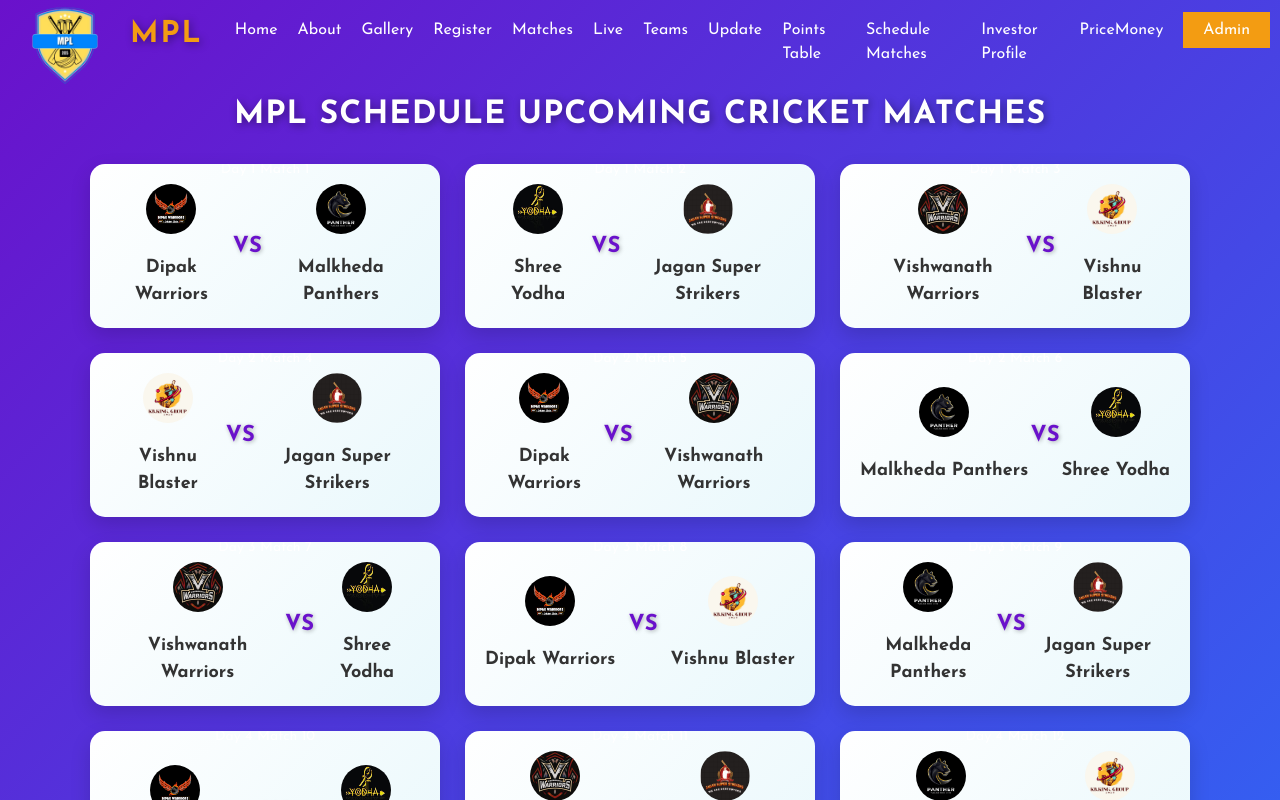
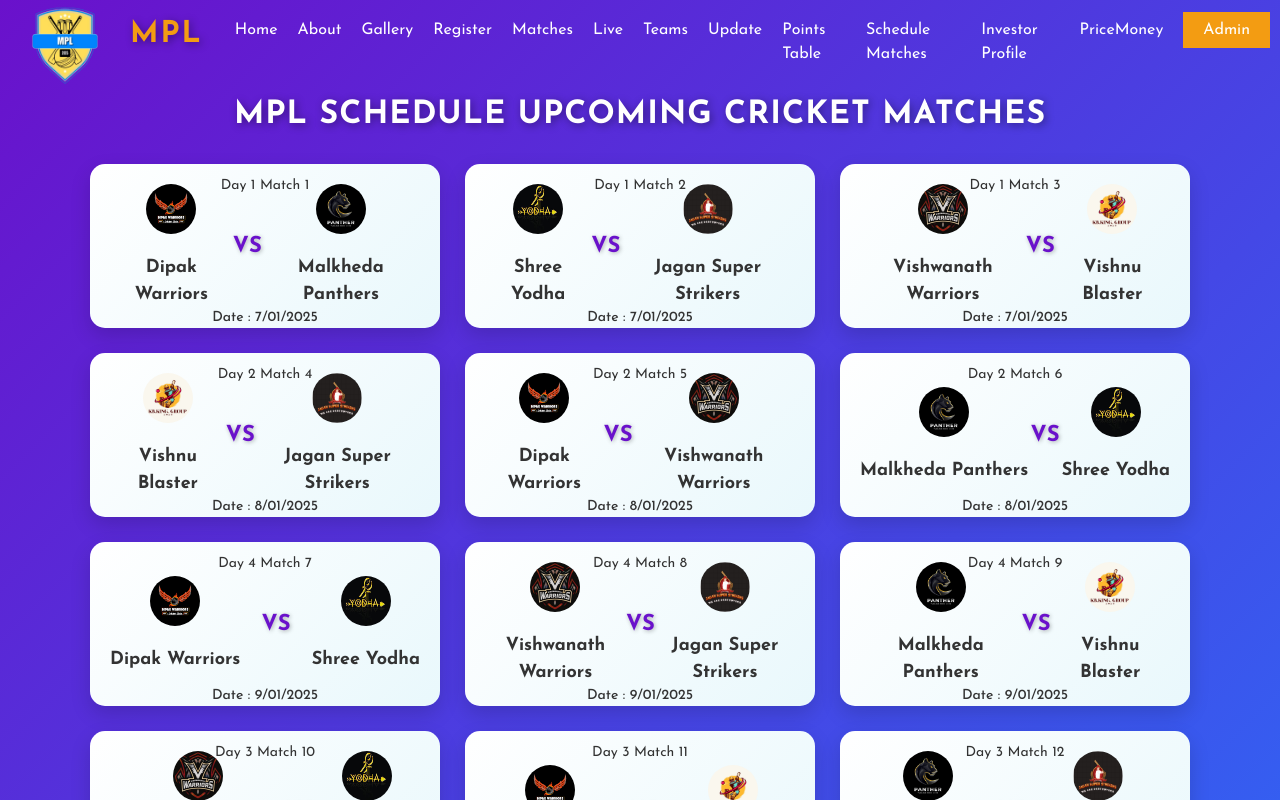
Before and after one commit to pankaj297/MPL, a React (Vite) app: page /schedule in a window 1280 px wide. Shown: the top 800 px of the page. Built offline with nearby package versions, Linux system fonts and the light colour scheme; no server answers.

Commit message:
change match format

```diff
--- a/src/components/Schedule.jsx
+++ b/src/components/Schedule.jsx
@@ -7,18 +7,21 @@ export const Schedule = () => {
    {
      id: 1,
      day: 1,
+     date: "7/01/2025",
      teamA: { name: "Dipak Warriors", logo: "./images/logo3.jpg" },
      teamB: { name: "Malkheda Panthers", logo: "./images/logo4.jpeg" },
    },
    {
      id: 2,
      day: 1,
+     date: "7/01/2025",
      teamA: { name: "Shree Yodha", logo: "./images/logo5.jpeg" },
      teamB: { name: "Jagan Super Strikers", logo: "./images/logo7.jpeg" },
    },
    {
      id: 3,
      day: 1,
+     date: "7/01/2025",
      teamA: { name: "Vishwanath Warriors", logo: "./images/logo2.jpeg" },
      teamB: { name: "Vishnu Blaster", logo: "./images/logo6.jpeg" },
    },
@@ -27,18 +30,21 @@ export const Schedule = () => {
    {
      id: 4,
      day: 2,
+     date: "8/01/2025",
      teamA: { name: "Vishnu Blaster", logo: "./images/logo6.jpeg" },
      teamB: { name: "Jagan Super Strikers", logo: "./images/logo7.jpeg" },
    },
    {
      id: 5,
      day: 2,
+     date: "8/01/2025",
      teamA: { name: "Dipak Warriors", logo: "./images/logo3.jpg" },
      teamB: { name: "Vishwanath Warriors", logo: "./images/logo2.jpeg" },
    },
    {
      id: 6,
      day: 2,
+     date: "8/01/2025",
      teamA: { name: "Malkheda Panthers", logo: "./images/logo4.jpeg" },
      teamB: { name: "Shree Yodha", logo: "./images/logo5.jpeg" },
    },
@@ -47,43 +53,49 @@ export const Schedule = () => {
 
    {
      id: 7,
-     day: 3,
-     teamA: { name: "Vishwanath Warriors", logo: "./images/logo2.jpeg" },
+     day: 4,
+     date: "9/01/2025",
+     teamA: { name: "Dipak Warriors", logo: "./images/logo3.jpg" },
      teamB: { name: "Shree Yodha", logo: "./images/logo5.jpeg" },
    },
+
    {
      id: 8,
-     day: 3,
-     teamA: { name: "Dipak Warriors", logo: "./images/logo3.jpg" },
-     teamB: { name: "Vishnu Blaster", logo: "./images/logo6.jpeg" },
+     day: 4,
+     date: "9/01/2025",
+     teamA: { name: "Vishwanath Warriors", logo: "./images/logo2.jpeg" },
+     teamB: { name: "Jagan Super Strikers", logo: "./images/logo7.jpeg" },
    },
    {
      id: 9,
-     day: 3,
+     day: 4,
+     date: "9/01/2025",
      teamA: { name: "Malkheda Panthers", logo: "./images/logo4.jpeg" },
-     teamB: { name: "Jagan Super Strikers", logo: "./images/logo7.jpeg" },
+     teamB: { name: "Vishnu Blaster", logo: "./images/logo6.jpeg" },
    },
 
    // Day 4
 
    {
      id: 10,
-     day: 4,
-     teamA: { name: "Dipak Warriors", logo: "./images/logo3.jpg" },
+     day: 3,
+     date: "10/01/2025",
+     teamA: { name: "Vishwanath Warriors", logo: "./images/logo2.jpeg" },
      teamB: { name: "Shree Yodha", logo: "./images/logo5.jpeg" },
    },
-
    {
      id: 11,
-     day: 4,
-     teamA: { name: "Vishwanath Warriors", logo: "./images/logo2.jpeg" },
-     teamB: { name: "Jagan Super Strikers", logo: "./images/logo7.jpeg" },
+     day: 3,
+     date: "10/01/2025",
+     teamA: { name: "Dipak Warriors", logo: "./images/logo3.jpg" },
+     teamB: { name: "Vishnu Blaster", logo: "./images/logo6.jpeg" },
    },
    {
      id: 12,
-     day: 4,
+     day: 3,
+     date: "10/01/2025",
      teamA: { name: "Malkheda Panthers", logo: "./images/logo4.jpeg" },
-     teamB: { name: "Vishnu Blaster", logo: "./images/logo6.jpeg" },
+     teamB: { name: "Jagan Super Strikers", logo: "./images/logo7.jpeg" },
    },
 
    // Day 5
@@ -91,18 +103,21 @@ export const Schedule = () => {
    {
      id: 13,
      day: 5,
+     date: "11/01/2025",
      teamA: { name: "Malkheda Panthers", logo: "./images/logo4.jpeg" },
      teamB: { name: "Vishwanath Warriors", logo: "./images/logo2.jpeg" },
    },
    {
      id: 14,
      day: 5,
+     date: "11/01/2025",
      teamA: { name: "Shree Yodha", logo: "./images/logo5.jpeg" },
      teamB: { name: "Vishnu Blaster", logo: "./images/logo6.jpeg" },
    },
    {
      id: 15,
      day: 5,
+     date: "11/01/2025",
      teamA: { name: "Dipak Warriors", logo: "./images/logo3.jpg" },
      teamB: { name: "Jagan Super Strikers", logo: "./images/logo7.jpeg" },
    },
@@ -110,12 +125,14 @@ export const Schedule = () => {
    {
      id: 10,
      day: 6,
+     date: "12/01/2025",
      teamA: { name: "Semi 1", logo: "./images/logo1.png" },
      teamB: { name: "Semi 4", logo: "./images/logo1.png" },
    },
    {
      id: 11,
      day: 6,
+     date: "12/01/2025",
      teamA: { name: "Semi 2", logo: "./images/logo1.png" },
      teamB: { name: "Semi 3", logo: "./images/logo1.png" },
    },
@@ -123,6 +140,7 @@ export const Schedule = () => {
    {
      id: 12,
      day: 7,
+     date: "13/01/2025",
      teamA: { name: "Semi Lost 1", logo: "./images/logo1.png" },
      teamB: { name: "Semi Lost 2", logo: "./images/logo1.png" },
    },
@@ -130,6 +148,7 @@ export const Schedule = () => {
    {
      id: 12,
      day: 8,
+     date: "14/01/2025",
      teamA: { name: "Finalist 1", logo: "./images/logo1.png" },
      teamB: { name: "Finalist 2", logo: "./images/logo1.png" },
    },
@@ -141,7 +160,7 @@ export const Schedule = () => {
      <div className="matchess">
        {matches.map((match) => (
          <div key={match.id} className="match-cards">
-           <div className="match-info">
+           <div className="match-infos">
              <span className="match-day">
                Day {match.day} Match {match.id}
              </span>
@@ -155,6 +174,9 @@ export const Schedule = () => {
              <img src={match.teamB.logo} alt={`${match.teamB.name} logo`} />
              <span>{match.teamB.name}</span>
            </div>
+           <p className="hello">
+               Date : {match.date}
+           </p>
          </div>
        ))}
      </div>
--- a/src/components/design/Schedule.css
+++ b/src/components/design/Schedule.css
@@ -13,16 +13,33 @@ padding-top: 6rem;
 
 }
 
-.match-info {
+.match-infos {
   position: absolute;
   top: -10px;
   left: 50%;
   transform: translateX(-50%);
   /* background: #f1f1f1; */
+  margin-top: 1rem;
+  color: #333;
   padding: 5px 10px;
   border-radius: 5px;
   font-weight: bold;
   font-size: 14px;
+}
+
+.hello{
+  position: absolute;
+  bottom: -5px;
+  left: 50%;
+  transform: translateX(-50%);
+  /* background: #f1f1f1; */
+  margin-top: 1rem;
+  color: #333;
+  padding: 5px 10px;
+  border-radius: 5px;
+  font-weight:500;
+  font-size: 14px;
+
 }
 
 h2 {
```
